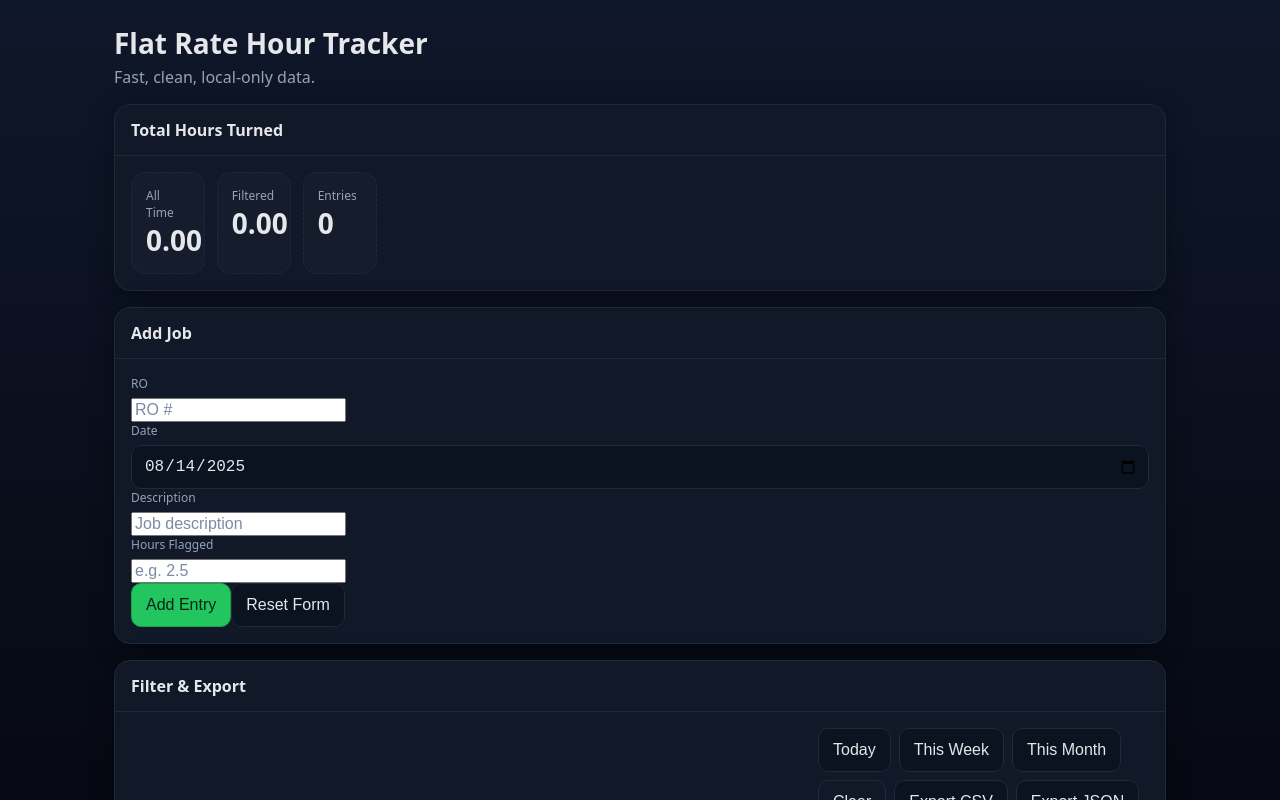
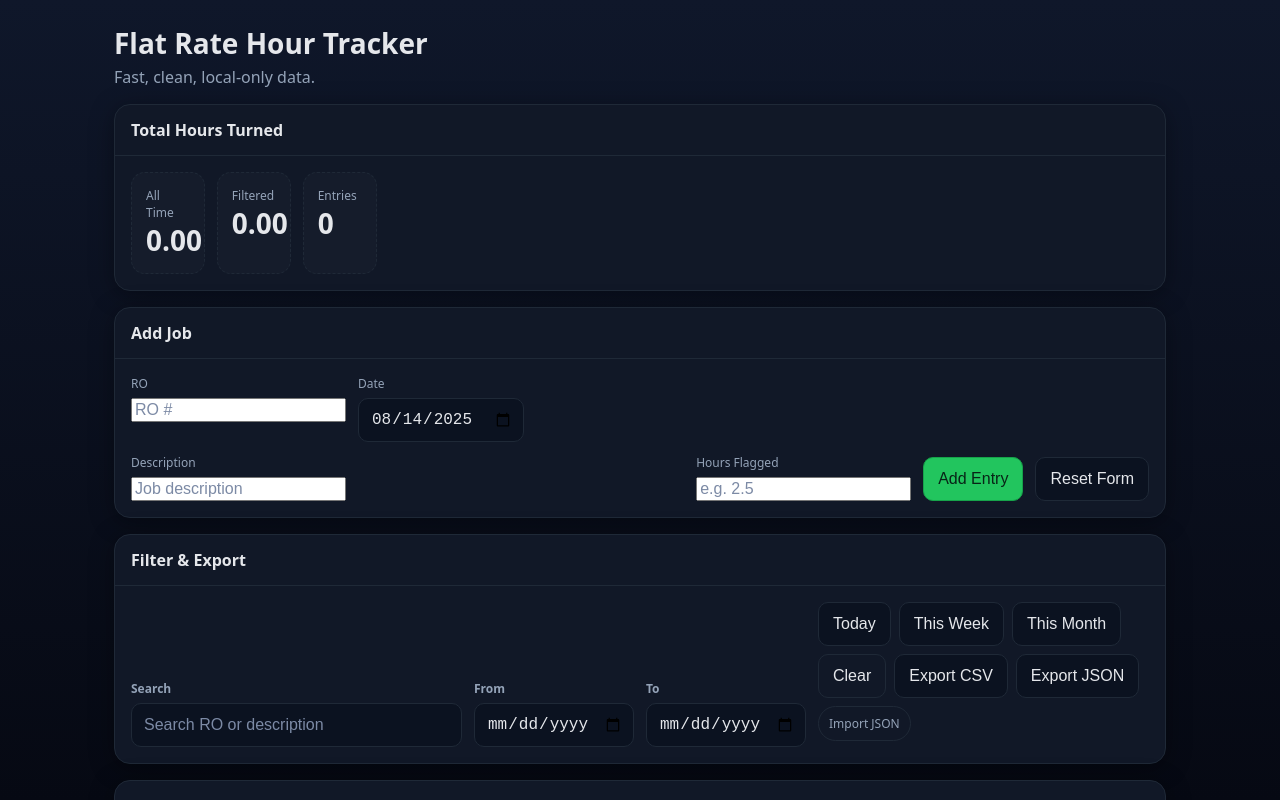
Before and after one commit to cscott3518/FLAT-RATE-HOUR-TRACKER, a React (Vite) app: page / in a window 1280 px wide. Shown: the top 800 px of the page. Built offline with nearby package versions, Linux system fonts and the light colour scheme; the HTML template or start-up script is replaced by a standard one.

Commit message:
Update styles.css

```diff
--- a/src/styles.css
+++ b/src/styles.css
@@ -77,6 +77,7 @@ button {
   background: #0b1220;
   color: var(--text);
   cursor: pointer;
+  white-space: nowrap;
 }
 button.primary { background: var(--accent); color: #082417; border-color: #16a34a; }
 button.secondary { background: #0b1220; }
@@ -84,7 +85,7 @@ button.ghost { background: transparent; }
 button.danger { background: var(--danger); border-color: #b91c1c; color: #ffecec; }
 button:disabled { opacity: 0.6; cursor: not-allowed; }
 
-/* Filter row — tidy alignment */
+/* Filter row */
 .filters { display: grid; gap: 12px; }
 @media (min-width: 820px) {
   .filters {
@@ -92,15 +93,16 @@ button:disabled { opacity: 0.6; cursor: not-allowed; }
     align-items: end;
   }
 }
-.field { min-width: 0; } /* prevents overflow */
+.field { min-width: 0; }
 .field label { font-weight: 600; margin-bottom: 6px; }
 .buttons { display: flex; gap: 8px; flex-wrap: wrap; align-items: center; }
 
-/* Date inputs: ensure icon spacing looks clean */
+/* Date inputs */
 input[type="date"] { padding-right: 10px; }
 
-/* Add-Job row spacing */
-.row { display: flex; gap: 8px; flex-wrap: wrap; }
+/* Generic row helper */
+.row { display: flex; gap: 8px; flex-wrap: wrap; align-items: center; }
+.row > * { flex: 1; min-width: 140px; }
 
 /* Table */
 table { width: 100%; border-collapse: collapse; }
@@ -112,13 +114,15 @@ th, td {
 th.right, td.right { text-align: right; }
 tr:hover td { background: rgba(255,255,255,0.02); }
 
-/* Footer row under table */
+/* Footer row */
 .footer {
   display: flex;
   align-items: center;
   justify-content: space-between;
   margin-top: 12px;
 }
+
+/* Pills / helpers */
 .pill {
   display: inline-flex;
   align-items: center;
@@ -129,34 +133,36 @@ tr:hover td { background: rgba(255,255,255,0.02); }
   color: var(--muted);
 }
 .hidden { display: none; }
-.row {
+
+/* ---------- Add Job layout: push Hours + buttons to far right ---------- */
+.add-row {
   display: flex;
-  gap: 8px;
-  flex-wrap: wrap;
-  align-items: center; /* ensures vertical alignment */
+  align-items: flex-end;
+  gap: 12px;
+  width: 100%;
 }
 
-.row > * {
-  flex: 1; /* allows them to size nicely */
-  min-width: 140px; /* prevents collapsing */
+/* Left: RO, Date, Description */
+.add-left {
+  display: flex;
+  flex-wrap: wrap;
+  gap: 12px;
+  flex: 1 1 auto;          /* take available space */
+}
+.add-left > div { min-width: 160px; }
+.add-left .grow { flex: 1 1 280px; } /* description expands */
+
+/* Right: Hours + Add + Reset */
+.add-right {
+  margin-left: auto;       /* <-- pushes group to far right */
+  display: flex;
+  align-items: flex-end;
+  gap: 12px;
+  flex: 0 0 auto;
 }
 
-button {
-  white-space: nowrap; /* stops text from wrapping */
+/* Responsive: stack gracefully */
+@media (max-width: 800px) {
+  .add-row { flex-direction: column; align-items: stretch; }
+  .add-right { margin-left: 0; justify-content: flex-end; flex-wrap: wrap; }
 }
-/* Target the Hours field container */
-.row .hours-field {
-  flex: 0 0 100px; /* fixed width for hours column */
-}
-
-/* Make description take remaining space */
-.row .description-field {
-  flex: 1;
-}
-@media (min-width: 900px) {
-  .add-job {
-    display: grid;
-    grid-template-columns: 160px 1fr 200px auto; /* last two numbers control Hours + Add button */
-    column-gap: 16px; /* space between columns */
-  }
-}
```
